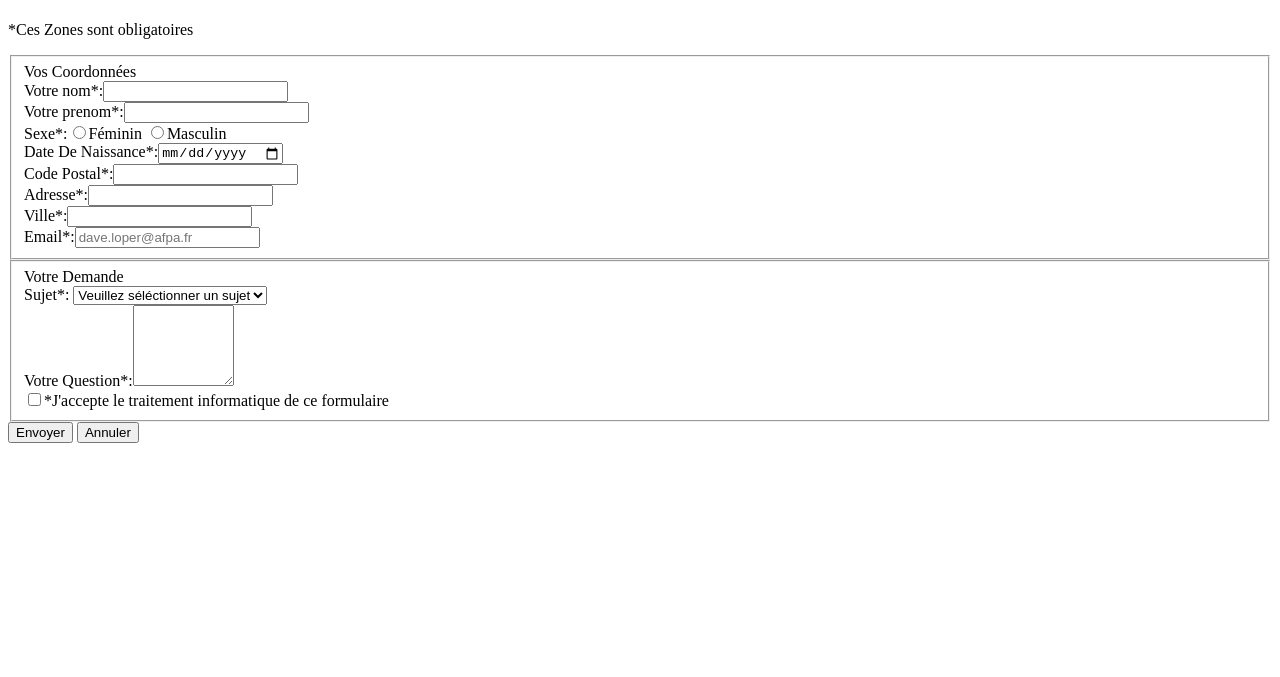
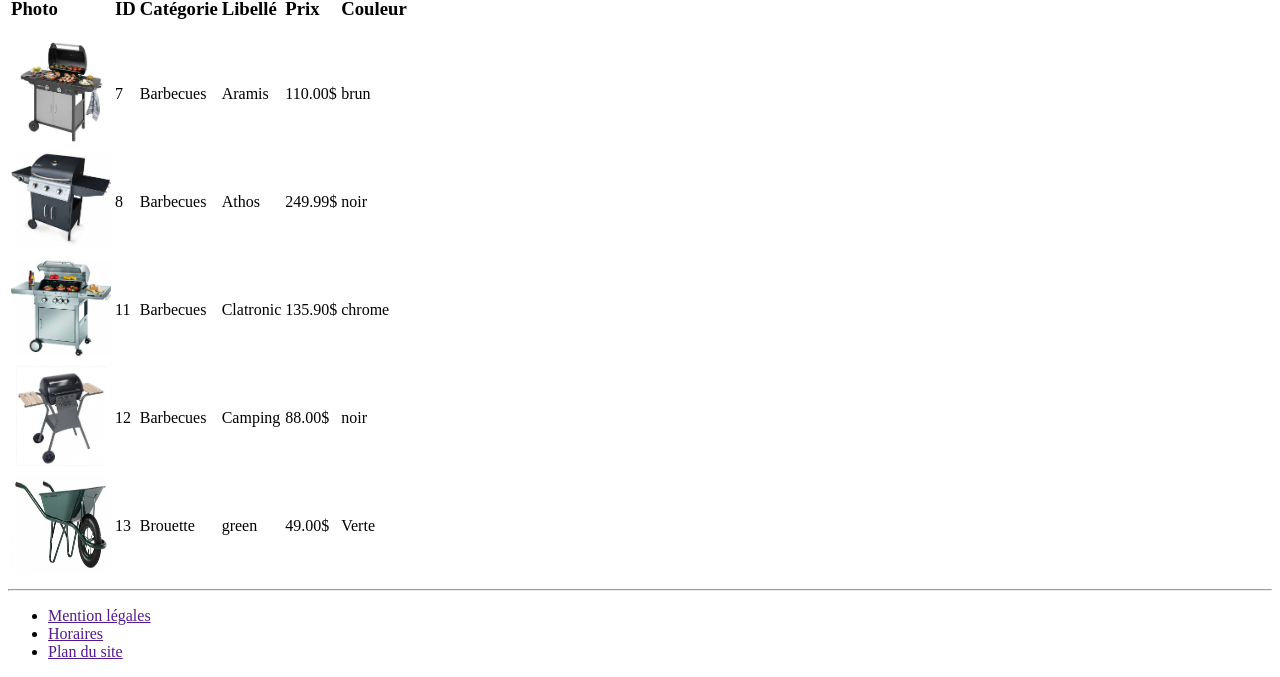
Before and after one commit to Logan-MrL-drekoh/travaux_TBDA, a plain HTML site: page tableau.html in a window 1280 px wide. Shown: the part 585-1262 px from the top of the page. Before the commit the page ends 1036 px from the top, so only its background shows below. Drawn offline with Linux system fonts and the light colour scheme.

Commit message:
Exercice jarditou

```diff
--- a/tableau.html
+++ b/tableau.html
@@ -1,32 +1,37 @@
 <!DOCTYPE html>
-<html lang="en">
-  <head>
-    <meta charset="UTF-8" />
-    <meta name="viewport" content="width=device-width, initial-scale=1.0" />
-    <title></title>
-  </head>
-  <body>
+<html lang="fr">
+<head>
+    <meta charset="UTF-8">
+    <meta name="viewport" content="width=device-width, initial-scale=1.0">
+    <title>Acceuil</title>
+</head>
+<body>
+    <header>
+        <img src="Jarditou/asset/img/jarditou_logo.jpg" alt="jarditou logo" width="500" height="150">
+    </header>
+
+        La qualité depuis 70 ans
+    <nav>
+    <ul>
+        <li><a href="index.html">Acceuil</a></li>
+        <li><a href="tableau.html">Tableau</a></li>
+        <li><a href="contact.html">Contact</a></li>
+        </ul>
+        <img src="Jarditou/asset/img/promotion.jpg" alt="jaditou promo">
+      <section><h2>Tableau</h2></section><hr>
+    </nav>
     <table>
-      <caption>
-        Tableau
-      </caption>
-      <thead></thead>
       <tr>
-        <td></td>
-        <td>Photo</td>
-        <td>ID</td>
-        <td>Catégorie</td>
-        <td>Libellé</td>
-        <td>Prix</td>
-        <td>Couleur</td>
+        <td><h3>Photo</h3></td>
+        <td><h3>ID</h3></td>
+        <td><h3>Catégorie</h3></td>
+        <td><h3>Libellé</h3></td>
+        <td><h3>Prix</h3></td>
+        <td><h3>Couleur</h3></td>
       </tr>
       <tr>
         <td>
-          <img
-            src="Jarditou/jarditou_html_zip/jarditou_photos/7.jpg"
-            width="100"
-            height="100"
-          />
+          <img src="Jarditou/asset/img/7.jpg" alt="jarditou 7" height="100" width="100">
         </td>
         <td>7</td>
         <td>Barbecues</td>
@@ -37,11 +42,7 @@
 
       <tr>
         <td>
-          <img
-            src="Jarditou/jarditou_html_zip/jarditou_photos/8.jpg"
-            width="100"
-            height="100"
-          />
+         <img src="Jarditou/asset/img/8.jpg" alt="jarditou 8" width="100" height="100">
         </td>
         <td>8</td>
         <td>Barbecues</td>
@@ -51,11 +52,7 @@
       </tr>
       <tr>
         <td>
-          <img
-            src="Jarditou/jarditou_html_zip/jarditou_photos/11.jpg"
-            width="100"
-            height="100"
-          />
+         <img src="Jarditou/asset/img/11.jpg" alt="jarditou 11" width="100" height="100">
         </td>
         <td>11</td>
         <td>Barbecues</td>
@@ -64,12 +61,9 @@
         <td>chrome</td>
       </tr>
       <tr>
+
         <td>
-          <img
-            src="Jarditou/jarditou_html_zip/jarditou_photos/12.jpg"
-            width="100"
-            height="100"
-          />
+          <img src="Jarditou/asset/img/12.jpg" alt="jarditou 12" width="100" height="100">
         </td>
         <td>12</td>
         <td>Barbecues</td>
@@ -79,11 +73,7 @@
       </tr>
       <tr>
         <td>
-          <img
-            src="Jarditou/jarditou_html_zip/jarditou_photos/13.jpg"
-            width="100"
-            height="100"
-          />
+          <img src="Jarditou/asset/img/13.jpg" alt="jarditou 13" width="100" height="100">
         </td>
         <td>13</td>
         <td>Brouette</td>
@@ -92,36 +82,15 @@
         <td>Verte</td>
       </tr>
     </table>
+    <hr>
+    <footer>
+      <ul>
+          <li><a href="">Mention légales</a></li>
+          <li><a href="">Horaires</a></li>
+          <li><a href="">Plan du site</a></li>
+          </ul>
 
-    <div>
-    <p>*Ces Zones sont obligatoires</p>
-    <fieldset>Vos Coordonnées <br>
-    <label for="nom">Votre nom*:</label><input type="text" name="nom"><br>
-    <label for="prenom">Votre prenom*:</label><input type="text" name="prenom"><br>
-    <label for="nom">Sexe*:</label><input type="radio" name="Sexe">Féminin
-    <input type="radio" name="Sexe">Masculin <br>
-    <label for="prenom">Date De Naissance*:</label><input type="date" name="date"><br>
-    <label for="prenom">Code Postal*:</label><input type="text" name="cp"><br>
-    <label for="prenom">Adresse*:</label><input type="text" name="Adresse"><br>
-    <label for="prenom">Ville*:</label><input type="text" name="Ville"><br>
-    <label for="prenom">Email*:</label><input type="email" name="email" placeholder="dave.loper@afpa.fr" pattern="^[a-z]+$" required="dave.loper@afpa.fr"><br>
-    </fieldset>
-    <fieldset>Votre Demande <br>
-        <label for="Question">Sujet*:</label>
-        <select id="Question">
-         <option value="1">Veuillez séléctionner un sujet</option>
-         <option value="2">Mes commandes</option>
-         <option value="3">Question sur un produit</option>
-         <option value="4">Réclamation</option>
-         <option value="5">Autres</option>
+  </footer>
 
-        </select>
-        <br><label for="Question">Votre Question*:</label><textarea name="Question" cols="10" rows="5"></textarea>
-        <br><label for="Formulaire"></label><input type="checkbox" name="Formulaire" >*J'accepte le traitement informatique de ce formulaire<br>
-        </fieldset>
-        <button type="submit">Envoyer</button>
-        <button type="submit">Annuler</button>
-    </form>
-    </div>
 </body>
 </html>
```
Also changed, not shown: contact.html (+73 -1 lines), index.html (+14 -7 lines).
